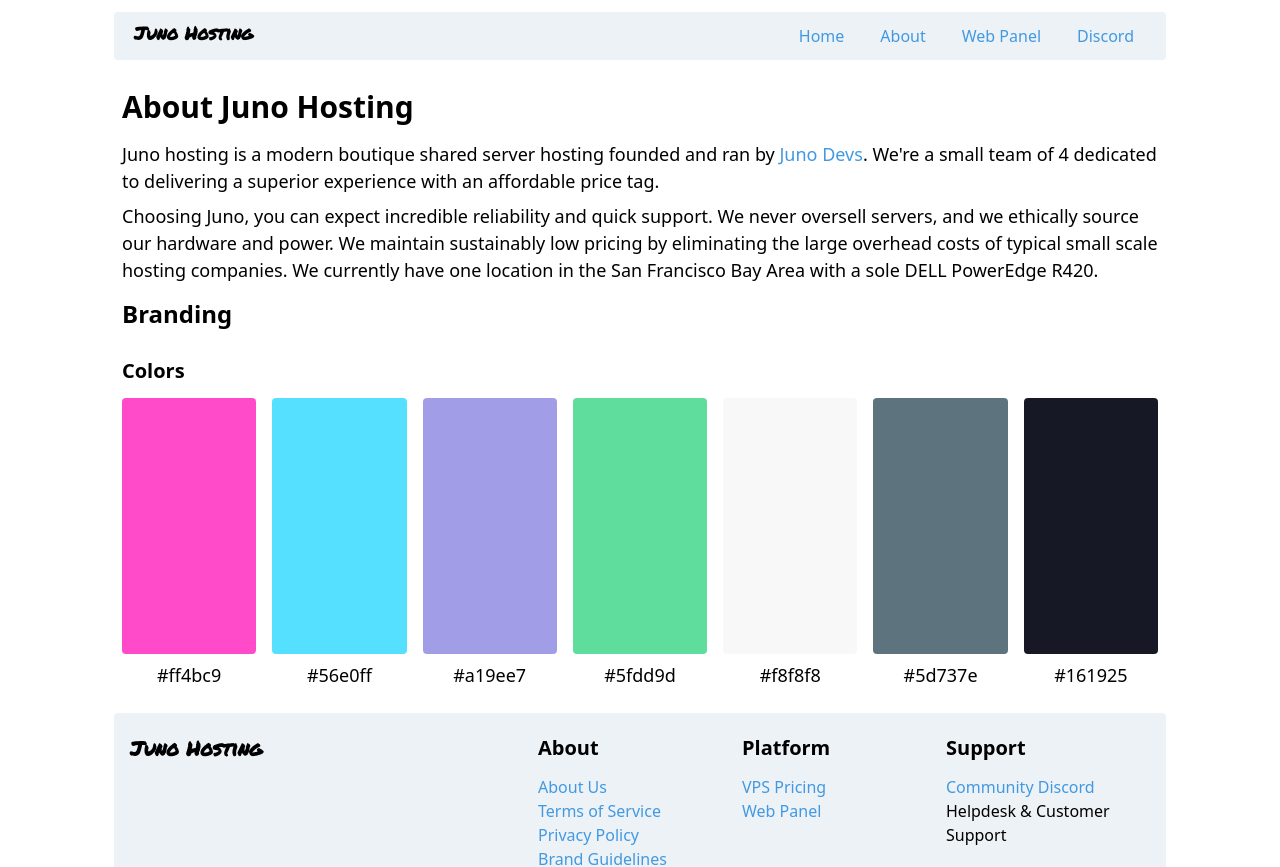
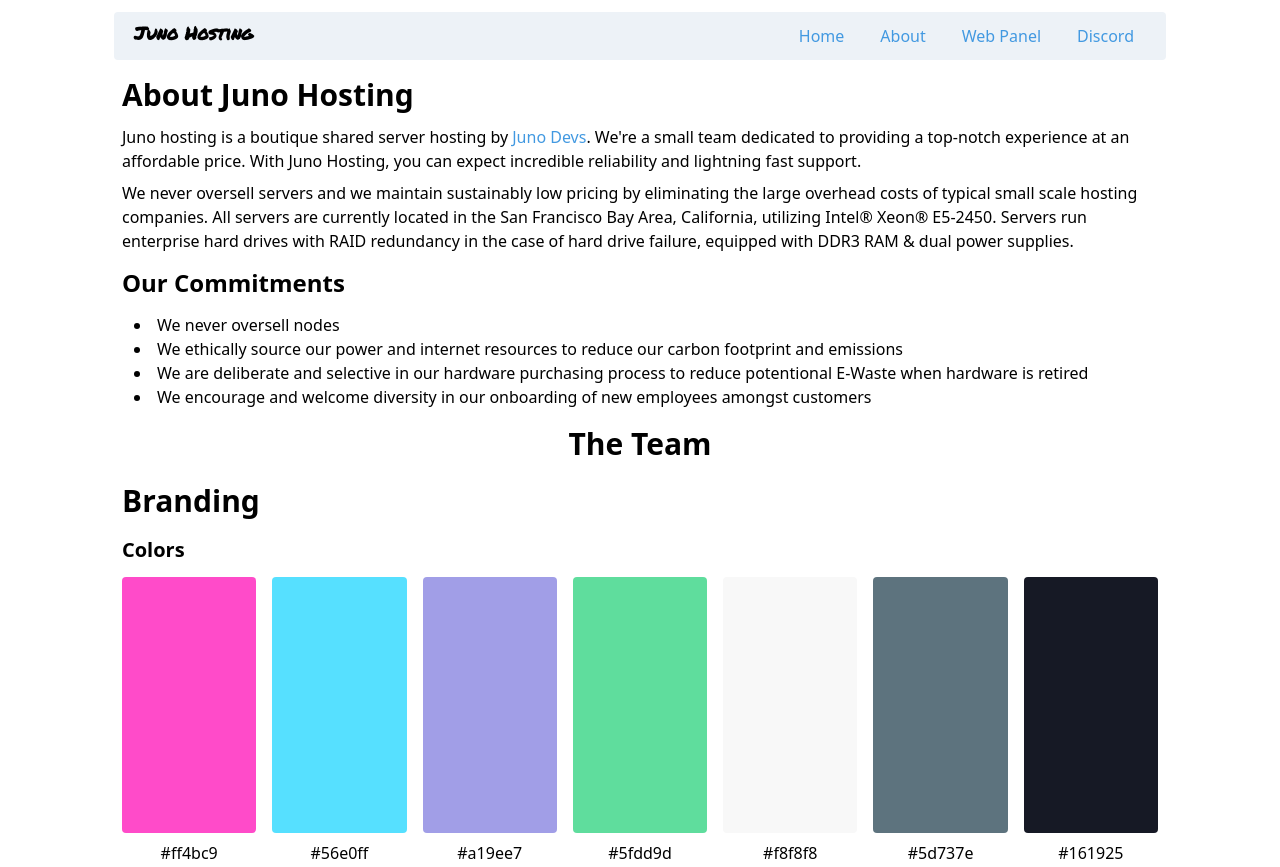
Before and after one commit to junodevs/junohosting.net, a Vue app: page /about in a window 1280 px wide. Shown: the top 867 px of the page. Built offline with nearby package versions, Linux system fonts and the light colour scheme; some icons are missing.

Commit message:
feat: update about page

```diff
--- a/src/pages/About.vue
+++ b/src/pages/About.vue
@@ -1,26 +1,59 @@
 <template>
   <main>
-    <h1>About Juno Hosting</h1>
+    <h1 class="mb-2 mt-0">
+      About Juno Hosting
+    </h1>
 
+    <section id="about">
       <p>
-      Juno hosting is a modern boutique shared server hosting founded and ran by
+        Juno hosting is a boutique shared server hosting by
         <a
           class="link"
           href="https://junodevs.tech"
-      > Juno Devs</a>. We're a small
-      team of 4 dedicated to delivering a superior experience with an affordable
-      price tag.
+        > Juno Devs</a>. We're a small team dedicated to providing a top-notch
+        experience at an affordable price. With Juno Hosting, you can expect
+        incredible reliability and lightning fast support.
       </p>
       <p>
-      Choosing Juno, you can expect incredible reliability and quick support. We
-      never oversell servers, and we ethically source our hardware and power.
-      We maintain sustainably low pricing by eliminating the large overhead
-      costs of typical small scale hosting companies. We currently have one
-      location in the San Francisco Bay Area with a sole DELL PowerEdge R420.
+        We never oversell servers and we maintain sustainably low pricing by
+        eliminating the large overhead costs of typical small scale hosting
+        companies. All servers are currently located in the San Francisco Bay
+        Area, California, utilizing Intel® Xeon® E5-2450. Servers run enterprise
+        hard drives with RAID redundancy in the case of hard drive failure,
+        equipped with DDR3 RAM & dual power supplies.
       </p>
 
+      <h2>Our Commitments</h2>
+
+      <ul id="commitments">
+        <li>
+          We never oversell nodes
+        </li>
+        <li>
+          We ethically source our power and internet resources to reduce our
+          carbon footprint and emissions
+        </li>
+        <li>
+          We are deliberate and selective in our hardware purchasing process to
+          reduce potentional E-Waste when hardware is retired
+        </li>
+        <li>
+          We encourage and welcome diversity in our onboarding of new employees
+          amongst customers
+        </li>
+      </ul>
+    </section>
+
+    <section id="team-members">
+      <h1 class="text-center">
+        The Team
+      </h1>
+    </section>
+
     <section id="branding">
-      <h2>Branding</h2>
+      <h1 class="mb-0">
+        Branding
+      </h1>
 
       <section id="colors">
         <h3>
@@ -79,11 +112,16 @@
 #color-5d737e { background-color: #5d737e; }
 #color-161925 { background-color: #161925; }
 
+#commitments {
+  list-style: inside;
+  @apply ml-3;
+}
+
 #colors {
   overflow: auto;
 }
 
-p {
+.subtitle {
   @apply text-lg;
 }
 </style>
```
Lines whose indentation alone changed are shown as unchanged.
